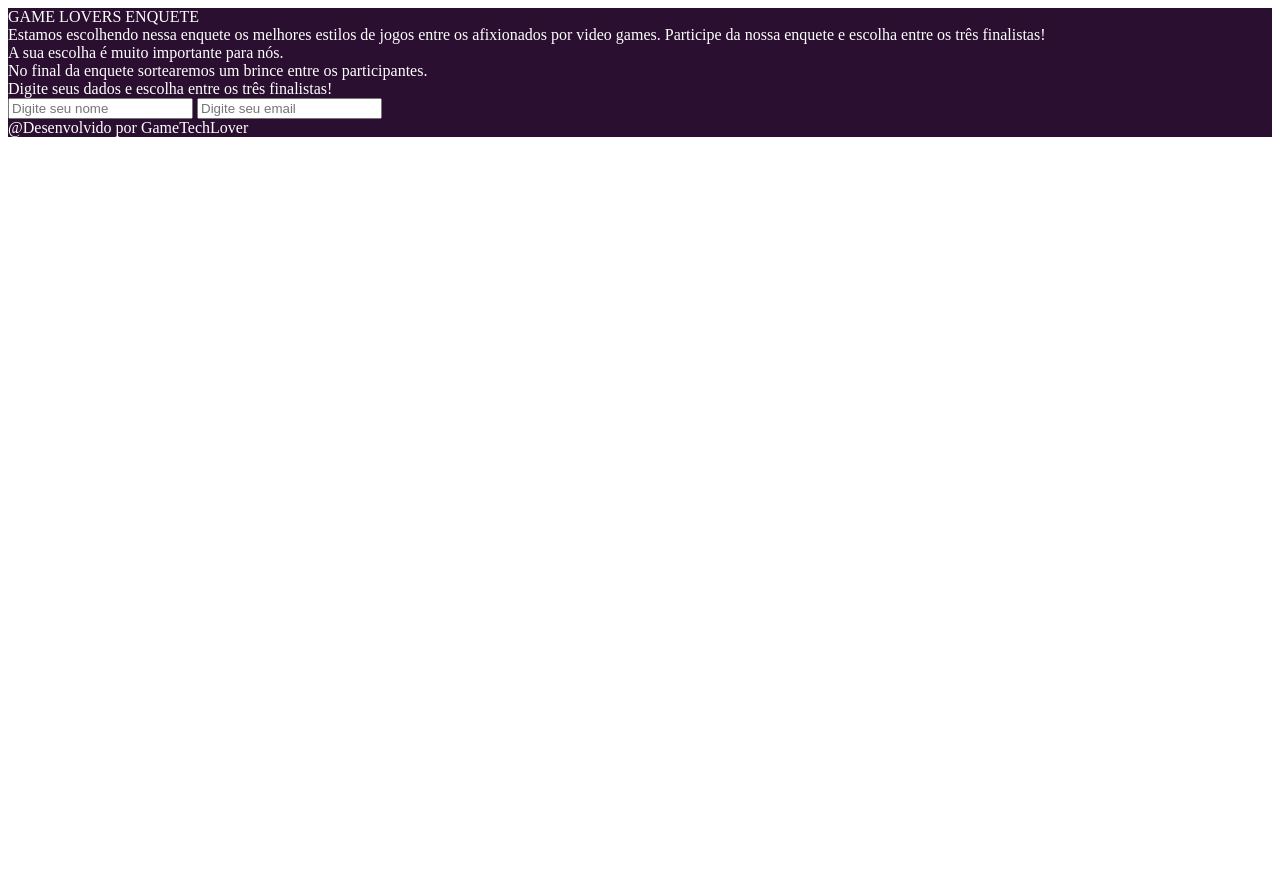
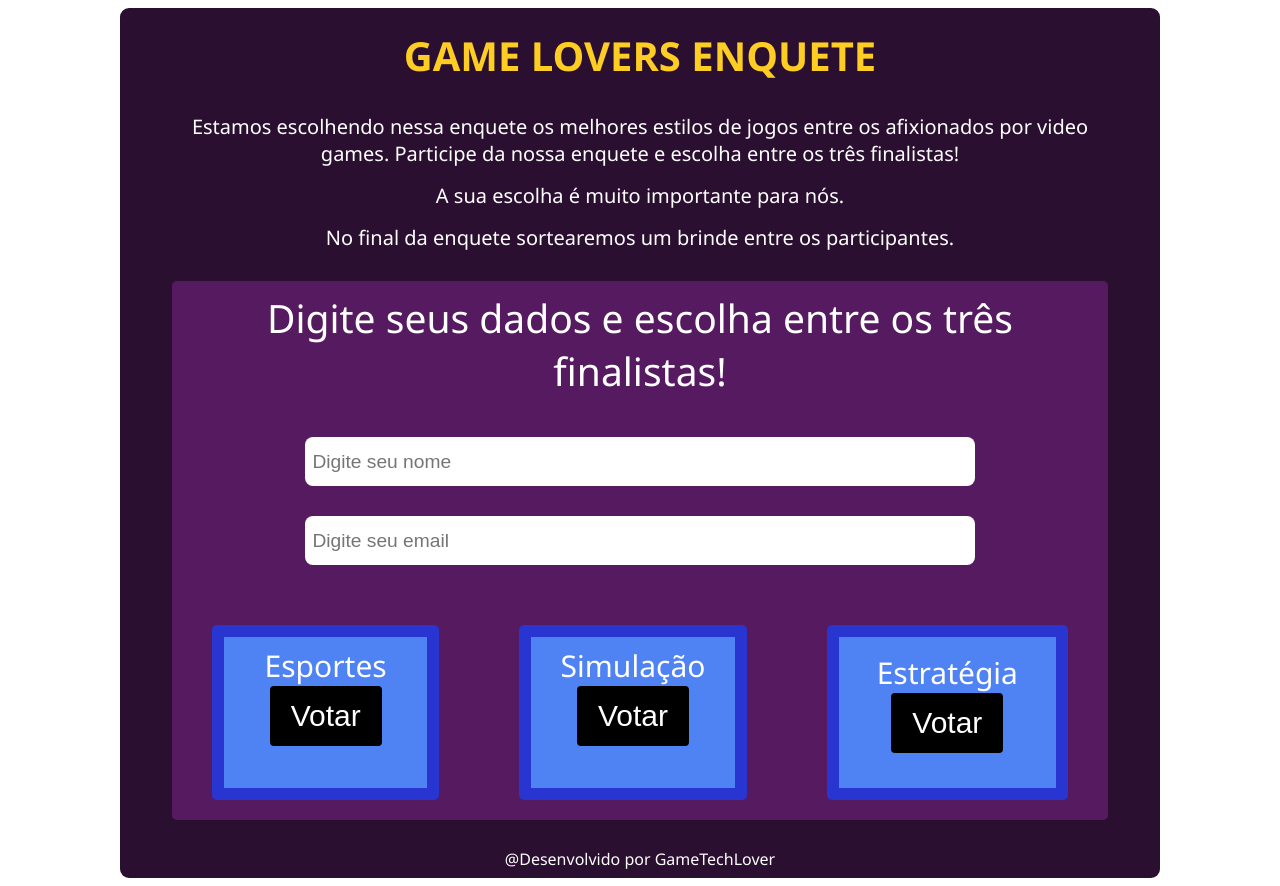
Before and after one commit to Feliveira123/Conclus-o-M-dulo-2, a plain HTML site: page index.html in a window 1280 px wide. Before the commit the page ends 800 px from the top, so only its background shows below. Drawn offline with Linux system fonts and the light colour scheme.

Commit message:
Closes #5 - Estilização da página

```diff
--- a/index.html
+++ b/index.html
@@ -12,33 +12,67 @@
         <div class="header-title">
             GAME LOVERS ENQUETE
         </div>
-        <div class="header-subtitle">
-                Estamos escolhendo nessa enquete os melhores estilos de jogos entre os afixionados por video games. Participe da nossa enquete e escolha entre os três finalistas!<br>
-                A sua escolha é muito importante para nós.<br>
-                No final da enquete sortearemos um brince entre os participantes.
+
+        <div class="header-subtitle1">
+                Estamos escolhendo nessa enquete os melhores estilos de jogos entre os afixionados por video games. Participe da nossa enquete e escolha entre os três finalistas!
+        </div>
+
+        <div class=header-subtitle2>
+                A sua escolha é muito importante para nós.
+        </div>
+
+        <div class=header-subtitle3>
+                No final da enquete sortearemos um <span style="font-weight: 500;">brinde</span> entre os participantes.
         </div>
 
         <div class="elements-container">
+
             <div class="elements-title">
                 Digite seus dados e escolha entre os três finalistas!
             </div>
-            <div class="elements-inputs">
+
+
                 <input placeholder="Digite seu nome" type="text">
                 <input placeholder="Digite seu email" type="email">
-            </div>
-            <div class="poll">
+
+        <div class="poll-elements">
+            <div class="poll1">
+
+                Esportes
+
+
+
+                <button class="element-button">Votar</button>
+
 
             </div>
-            <div class="poll">
+            <div class="poll2">
+
+                Simulação
+
+
+
+                <button class="element-button">Votar</button>
+
 
             </div>
-            <div class="poll">
+            <div class="poll3">
+
+                Estratégia
+
+
+
+                <button class="element-button">Votar</button>
 
             </div>
+        </div>
 
         </div>
 
-        <footer>@Desenvolvido por GameTechLover</footer>
+        <div class="footer">
+            @Desenvolvido por GameTechLover
+        </div>
+
     </div>
 </body>
 </html>
--- a/style.css
+++ b/style.css
@@ -1,7 +1,133 @@
 body {
     color: white;
+    font-family: 'Segoe UI', Tahoma, Geneva, Verdana, sans-serif;
 }
 
 .container {
     background-color: #2B0F30;
+    margin: auto;
+    width: 65rem;
+    border-radius: 9px;
 }
+
+.header-title {
+    color: #FECD23;
+    text-align: center;
+    padding: 20px;
+    font-size: 40px;
+    font-weight: 600;
+}
+
+.header-subtitle1 {
+    font-size: 20px;
+    color: white;
+    text-align: center;
+    font-weight: 400;
+    margin: 10px 50px;
+}
+
+.header-subtitle2 {
+    font-size: 20px;
+    color: white;
+    text-align: center;
+    font-weight: 400;
+    margin: 15px;
+}
+
+.header-subtitle3 {
+    font-size: 20px;
+    color: white;
+    text-align: center;
+    font-weight: 400;
+    margin: 15px;
+    margin-bottom: 30px;
+}
+
+.elements-container {
+    background-color: #551A5F;
+    width: 90%;
+    margin: auto;
+    border-radius: 5px;
+}
+
+.elements-title {
+    color: white;
+    font-weight: 450;
+    padding: 10px;
+    font-size: 39px;
+    text-align: center;
+}
+
+input {
+    display: block;
+    margin: auto;
+    margin-top: 30px;
+    margin-bottom: 20px;
+    height: 35px;
+    width: 70%;
+    outline: none;
+    border: none;
+    border-radius: 8px;
+    padding: 7px;
+    font-size: 1.2rem;
+}
+
+.poll-elements {
+    justify-content: space-around;
+    display: flex;
+    text-align: center;
+    font-size: 30px;
+    margin-bottom: 20px;
+}
+
+.poll1 {
+    padding: 0.5rem;
+    background-color: #4F83F4;
+    margin: 20px 10px;
+    margin-top: 40px;
+    width: 20%;
+    border-width: 12px;
+    border-radius: 5px;
+    border-style: solid;
+    border-color: #2835D0;
+}
+
+.poll2 {
+    padding: 0.5rem;
+    background-color: #4F83F4;
+    margin: 20px 10px;
+    margin-top: 40px;
+    width: 20%;
+    border-width: 12px;
+    border-radius: 5px;
+    border-style: solid;
+    border-color: #2835D0;
+}
+
+.poll3 {
+    padding: 0.5em;
+    background-color: #4F83F4;
+    margin: 20px 10px;
+    margin-top: 40px;
+    width: 20%;
+    border-width: 12px;
+    border-radius: 5px;
+    border-style: solid;
+    border-color: #2835D0;
+}
+
+.element-button {
+    background-color: black;
+    color: white;
+    border: none;
+    border-radius: 4px;
+    width: 60%;
+    height: 60px;
+    font-size: 30px;
+    margin-bottom: 20px;
+}
+
+.footer {
+    padding: 0.5rem;
+    text-align: center;
+}
```
Also changed, not shown: local_airport_white.svg (added), psychology_white.svg (added), sports_soccer_white.svg (added).
